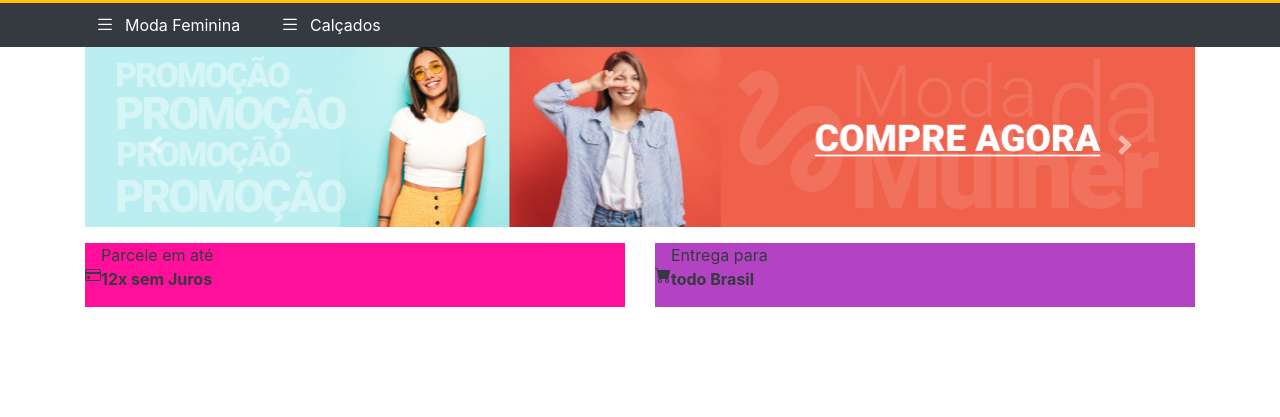
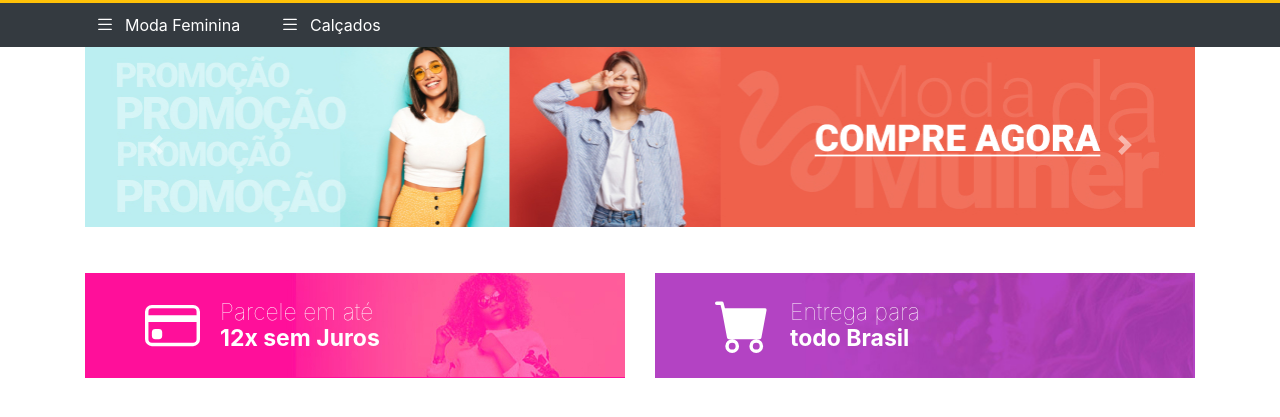
Before and after one commit to AmandaxD2/site_moda_da_mulher, a plain HTML site: page index.html in a window 1280 px wide. Shown: the part 101-518 px from the top of the page. Drawn offline with nearby package versions, Linux system fonts and the light colour scheme.

Commit message:
finalizando banners secundario

```diff
--- a/assets/scss/banners-secundario.scss
+++ b/assets/scss/banners-secundario.scss
@@ -1,17 +1,50 @@
-@mixin banners-secundario-1 ($cor, $url-image) {
+@mixin banners-secundario($cor, $url-image) {
     background-color: $cor;
-    background-image: url ($url-image);
+    background-image: url($url-image);
 
 }
 .banners-secundario{
+
+    margin-top: 30px;
     .banners-secundario-12x {
-        @include banners-secundario-1 ( $rosa, '../img/parcele-em-12x.jpg');
+        @include banners-secundario( $rosa, '../img/parcele-em-12x.jpg');
 
 
     }
 
-    .banners-secundario-entrega-br {
-        @include banners-secundario-1 ( $roxo, '../img/entrega-para-todo-brasil.jpg');
+    .banners-secundario-entrega-br{
+        @include banners-secundario( $roxo, '../img/entrega-para-todo-brasil.jpg');
+
+    }
+
+    .banners-secundario-12x,
+    .banners-secundario-entrega-br{
+        background-size: cover;
+        padding: 20px 60px;
+        height: 105px;
+        color: $branco;
+
+        svg,p {
+            margin: 0;
+            padding: 0;
+        }
+
+        svg{
+            width: 55px ;
+            height: 55px;
+
+        }
+
+        p{
+            font-weight: 100;
+            font-size: 23px;
+            line-height: 110%;
+            margin-left: 20px;
+
+            strong{
+                font-weight: bold;
+            }
+        }
 
     }
 }
```
Also changed, not shown: assets/css/style.css, 1 other file.
